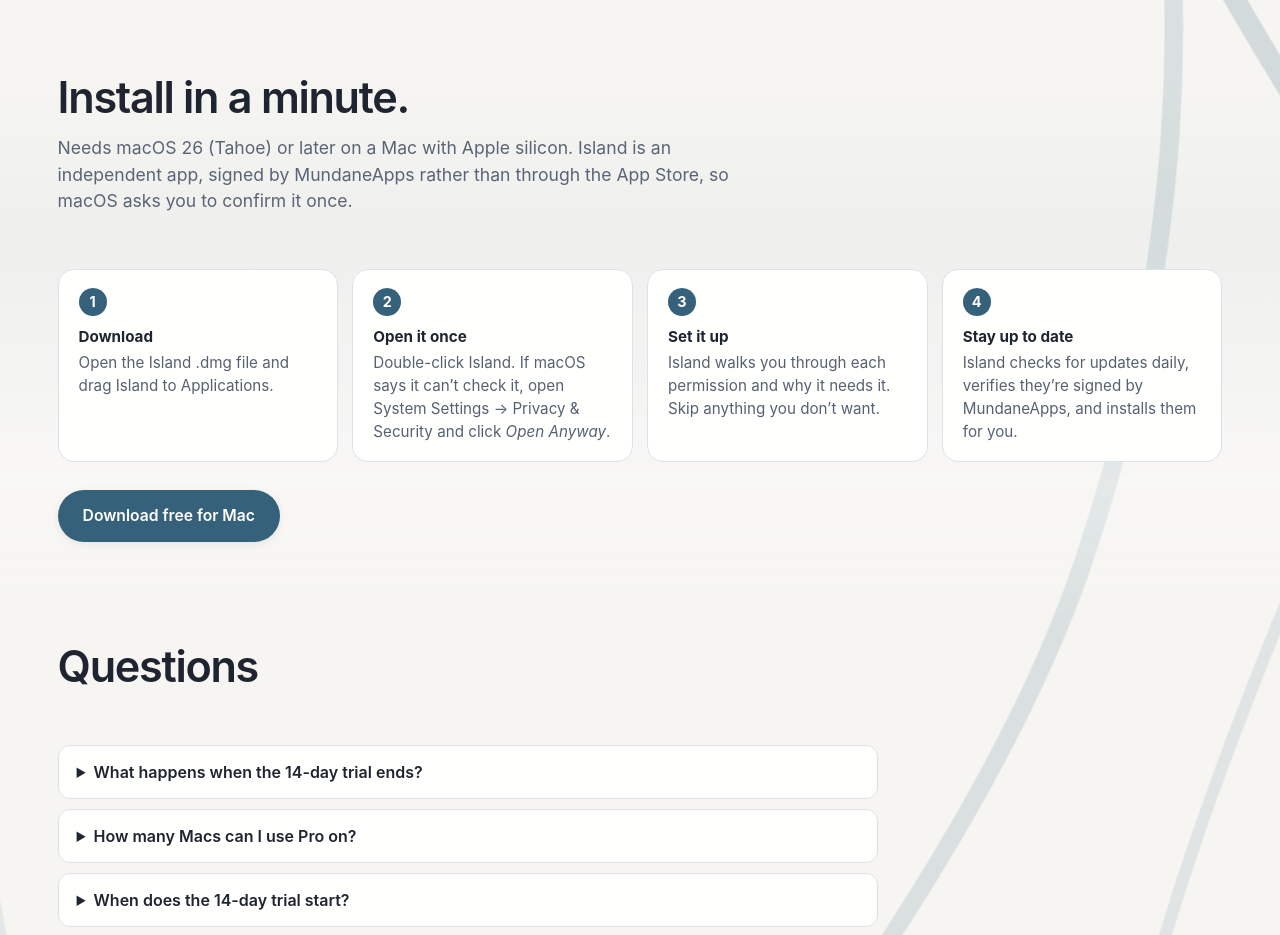
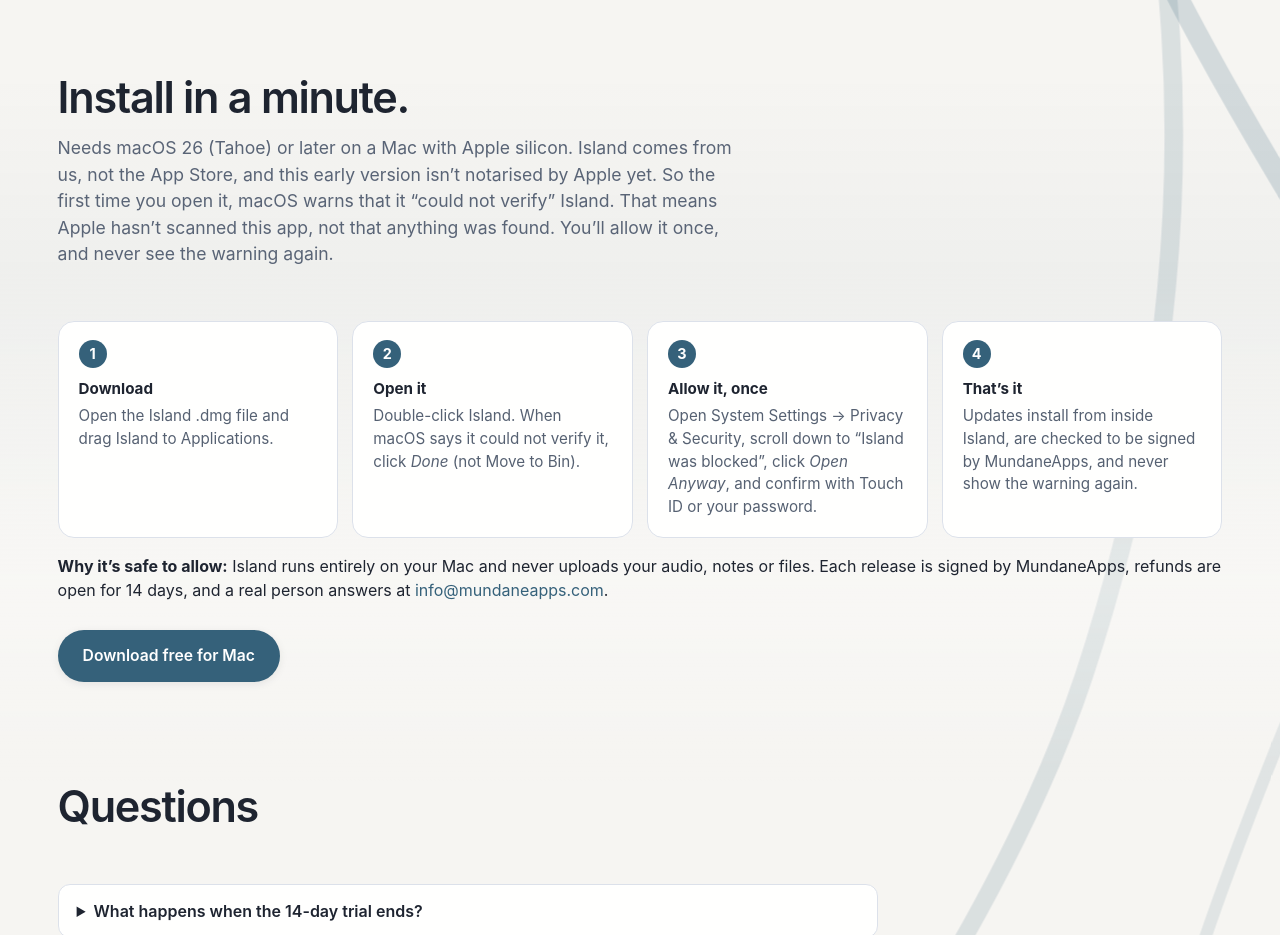
Before and after one commit to mundaneapps/website, a plain HTML site: page island/index.html in a window 1280 px wide. Shown: the part 6640-7575 px from the top of the page. Drawn offline with Linux system fonts and the light colour scheme; no server answers.

Commit message:
Island page: honest install steps (the macOS warning, Done, Open Anyway) and why it's safe

```diff
--- a/island/index.html
+++ b/island/index.html
@@ -293,14 +293,15 @@
       <div class="shell">
         <div class="section-head reveal">
           <h2>Install in a minute.</h2>
-          <p>Needs macOS 26 (Tahoe) or later on a Mac with Apple silicon. Island is an independent app, signed by MundaneApps rather than through the App Store, so macOS asks you to confirm it once.</p>
+          <p>Needs macOS 26 (Tahoe) or later on a Mac with Apple silicon. Island comes from us, not the App Store, and this early version isn’t notarised by Apple yet. So the first time you open it, macOS warns that it “could not verify” Island. That means Apple hasn’t scanned this app, not that anything was found. You’ll allow it once, and never see the warning again.</p>
         </div>
         <ol class="steps-list reveal">
           <li><strong>Download</strong>Open the <span data-download-name>Island .dmg</span> and drag Island to Applications.</li>
-          <li><strong>Open it once</strong>Double-click Island. If macOS says it can’t check it, open System Settings → Privacy &amp; Security and click <em>Open Anyway</em>.</li>
-          <li><strong>Set it up</strong>Island walks you through each permission and why it needs it. Skip anything you don’t want.</li>
-          <li><strong>Stay up to date</strong>Island checks for updates daily, verifies they’re signed by MundaneApps, and installs them for you.</li>
+          <li><strong>Open it</strong>Double-click Island. When macOS says it could not verify it, click <em>Done</em> (not Move to Bin).</li>
+          <li><strong>Allow it, once</strong>Open System Settings → Privacy &amp; Security, scroll down to “Island was blocked”, click <em>Open Anyway</em>, and confirm with Touch ID or your password.</li>
+          <li><strong>That’s it</strong>Updates install from inside Island, are checked to be signed by MundaneApps, and never show the warning again.</li>
         </ol>
+        <p class="install-trust reveal"><strong>Why it’s safe to allow:</strong> Island runs entirely on your Mac and never uploads your audio, notes or files. Each release is signed by MundaneApps, refunds are open for 14 days, and a real person answers at <a href="mailto:info@mundaneapps.com">info@mundaneapps.com</a>.</p>
         <div class="island-cta reveal"><a class="btn btn-primary" data-download href="#install">Download free for Mac</a></div>
       </div>
     </section>
```
